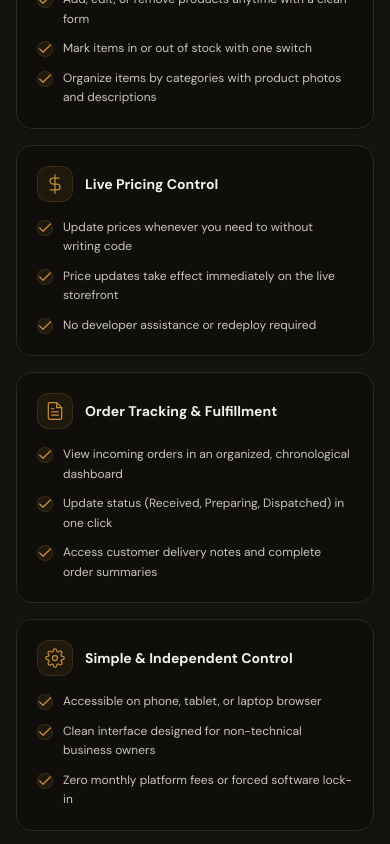
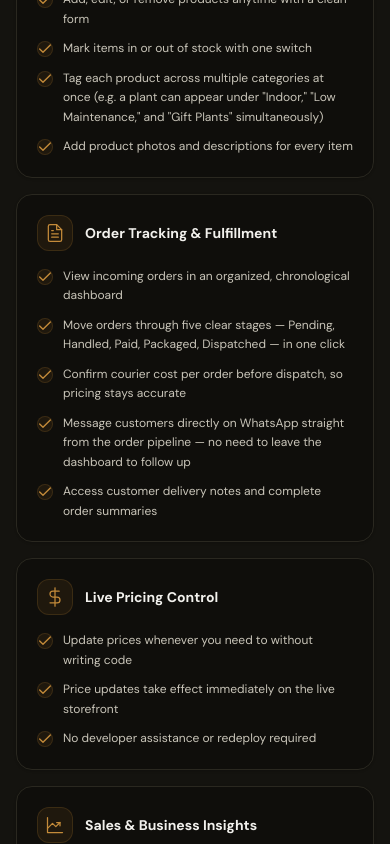
Before and after one commit to elo0008/synera-haritham-garden, a Next.js app: page / in a window 390 px wide. Shown: the part 4960-5804 px from the top of the page. Built offline with nearby package versions, Linux system fonts and the light colour scheme.

Commit message:
feat: add Sales Insights card and revise Product Management and Order Tracking copy in Owner Section

```diff
--- a/app/page.tsx
+++ b/app/page.tsx
@@ -125,6 +125,16 @@ function IconCustomize() {
     <svg viewBox="0 0 24 24" fill="none" stroke="currentColor" strokeWidth={1.5} strokeLinecap="round" strokeLinejoin="round" className="w-5 h-5">
       <circle cx="12" cy="12" r="3" />
       <path d="M19.4 15a1.65 1.65 0 00.33 1.82l.06.06a2 2 0 010 2.83 2 2 0 01-2.83 0l-.06-.06a1.65 1.65 0 00-1.82-.33 1.65 1.65 0 00-1 1.51V21a2 2 0 01-4 0v-.09A1.65 1.65 0 009 19.4a1.65 1.65 0 00-1.82.33l-.06.06a2 2 0 01-2.83-2.83l.06-.06A1.65 1.65 0 004.68 15a1.65 1.65 0 00-1.51-1H3a2 2 0 010-4h.09A1.65 1.65 0 004.6 9a1.65 1.65 0 00-.33-1.82l-.06-.06a2 2 0 112.83-2.83l.06.06A1.65 1.65 0 009 4.68a1.65 1.65 0 001-1.51V3a2 2 0 014 0v.09a1.65 1.65 0 001 1.51 1.65 1.65 0 001.82-.33l.06-.06a2 2 0 012.83 2.83l-.06.06A1.65 1.65 0 0019.4 9a1.65 1.65 0 001.51 1H21a2 2 0 010 4h-.09a1.65 1.65 0 00-1.51 1z" />
+    </svg>
+  );
+}
+
+function IconInsights() {
+  return (
+    <svg viewBox="0 0 24 24" fill="none" stroke="currentColor" strokeWidth={1.5} strokeLinecap="round" strokeLinejoin="round" className="w-5 h-5">
+      <path d="M3 3v18h18" />
+      <path d="M18 9l-5 5-4-4-6 6" />
+      <polyline points="14 9 18 9 18 13" />
     </svg>
   );
 }
@@ -273,7 +283,19 @@ const adminFeatureGroups: AdminFeatureGroup[] = [
     items: [
       "Add, edit, or remove products anytime with a clean form",
       "Mark items in or out of stock with one switch",
-      "Organize items by categories with product photos and descriptions",
+      'Tag each product across multiple categories at once (e.g. a plant can appear under "Indoor," "Low Maintenance," and "Gift Plants" simultaneously)',
+      "Add product photos and descriptions for every item",
+    ],
+  },
+  {
+    title: "Order Tracking & Fulfillment",
+    icon: <IconOrders />,
+    items: [
+      "View incoming orders in an organized, chronological dashboard",
+      "Move orders through five clear stages — Pending, Handled, Paid, Packaged, Dispatched — in one click",
+      "Confirm courier cost per order before dispatch, so pricing stays accurate",
+      "Message customers directly on WhatsApp straight from the order pipeline — no need to leave the dashboard to follow up",
+      "Access customer delivery notes and complete order summaries",
     ],
   },
   {
@@ -286,12 +308,12 @@ const adminFeatureGroups: AdminFeatureGroup[] = [
     ],
   },
   {
-    title: "Order Tracking & Fulfillment",
-    icon: <IconOrders />,
+    title: "Sales & Business Insights",
+    icon: <IconInsights />,
     items: [
-      "View incoming orders in an organized, chronological dashboard",
-      "Update status (Received, Preparing, Dispatched) in one click",
-      "Access customer delivery notes and complete order summaries",
+      "See lifetime and monthly sales totals at a glance",
+      "Know how the business is doing without digging through spreadsheets",
+      "Basic order and sales breakdown built into the same dashboard",
     ],
   },
   {
@@ -943,10 +965,14 @@ export default function Home() {
               </p>
             </AnimatedSection>
 
-            {/* 4 Structured Feature Groups (No Video) */}
-            <div className="mt-10 grid grid-cols-1 md:grid-cols-2 gap-4 sm:gap-6">
+            {/* 5 Structured Feature Groups (No Video) */}
+            <div className="mt-10 grid grid-cols-1 md:grid-cols-2 lg:grid-cols-3 gap-4 sm:gap-6">
               {adminFeatureGroups.map((group, i) => (
-                <AnimatedSection key={i} delay={100 + i * 80}>
+                <AnimatedSection
+                  key={i}
+                  delay={100 + i * 70}
+                  className={i === 4 ? "md:col-span-2 lg:col-span-1" : ""}
+                >
                   <div className="h-full p-5 sm:p-6 rounded-2xl bg-neutral-950 border border-neutral-800 shadow-sm flex flex-col justify-between card-lift">
                     <div>
                       <div className="flex items-center gap-3 mb-4">
```
